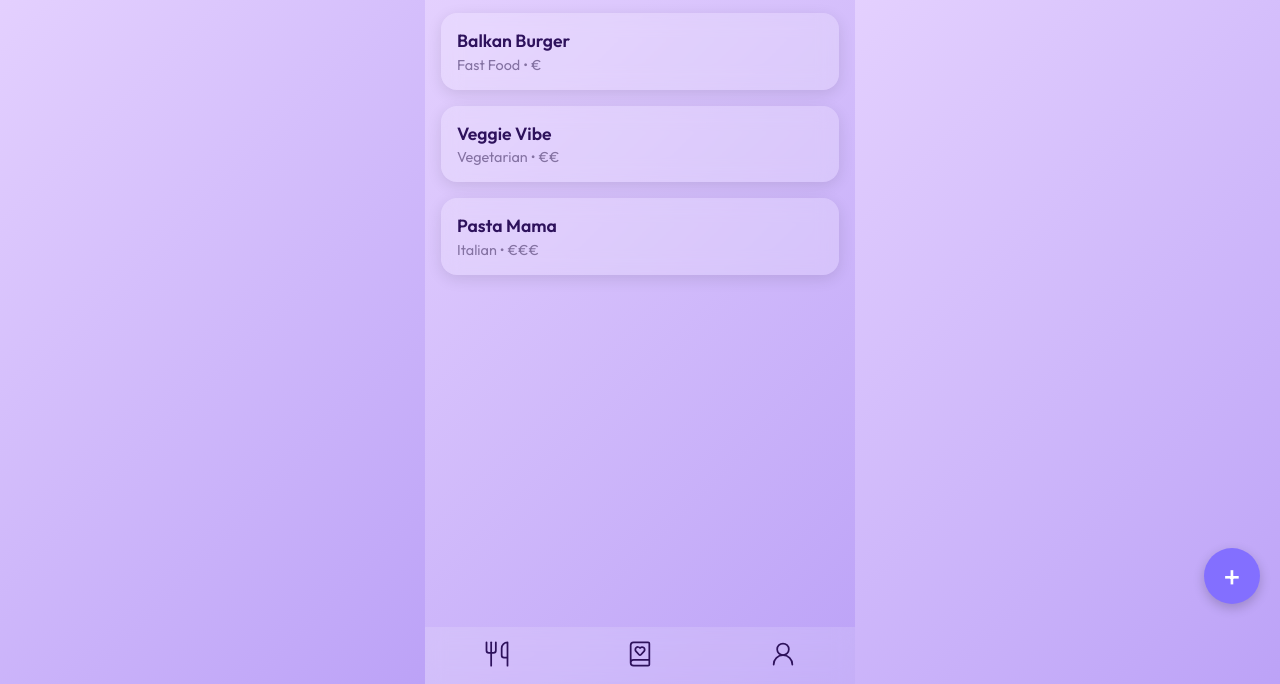
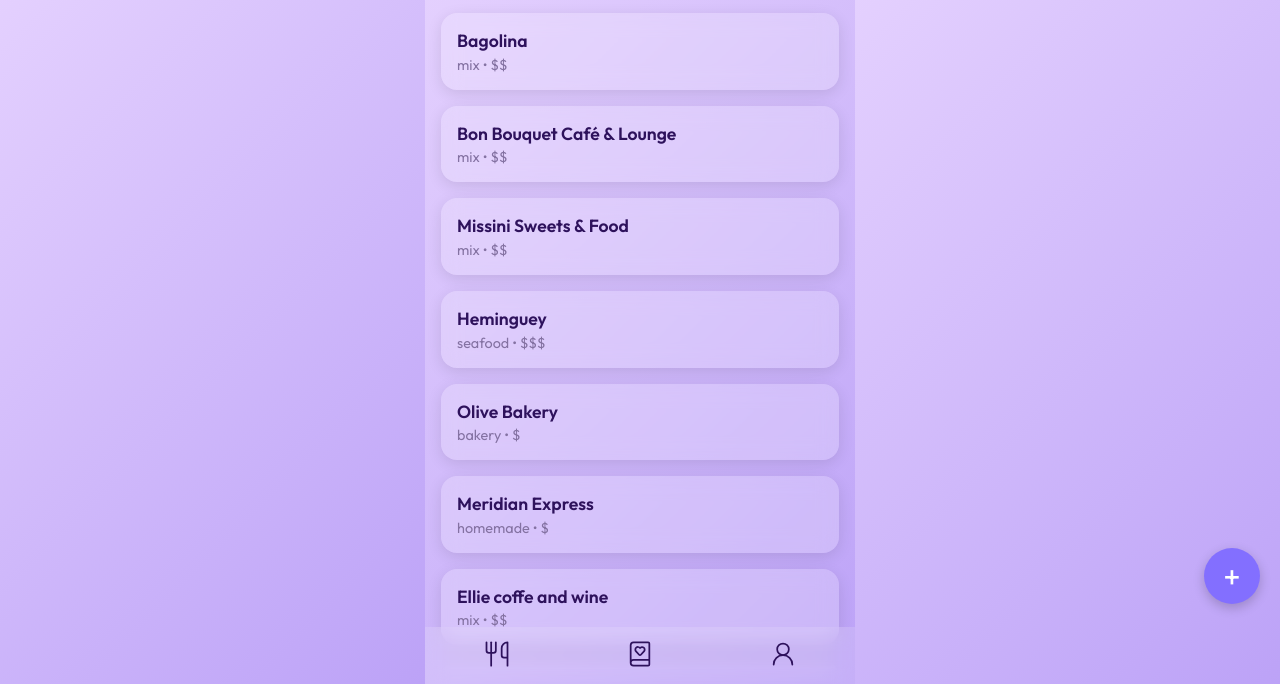
Before and after one commit to GresaNeziri/lunching, a plain HTML site: page index.html in a window 1280 px wide. Shown: the part 116-800 px from the top of the page. Drawn offline with Linux system fonts and the light colour scheme; a web font is replaced by a local one.

Commit message:
restaurnats

```diff
--- a/index.html
+++ b/index.html
@@ -179,10 +179,19 @@
 
   <script>
     const restaurants = [
-      { name: "Balkan Burger", category: "Fast Food", price: "€" },
-      { name: "Veggie Vibe", category: "Vegetarian", price: "€€" },
-      { name: "Pasta Mama", category: "Italian", price: "€€€" }
-    ];
+  { name: "Bagolina", category: "mix", price: "$$" },
+  { name: "Bon Bouquet Café & Lounge", category: "mix", price: "$$" },
+  { name: "Missini Sweets & Food", category: "mix", price: "$$" },
+  { name: "Heminguey", category: "seafood", price: "$$$" },
+  { name: "Olive Bakery", category: "bakery", price: "$" },
+  { name: "Meridian Express", category: "homemade", price: "$" },
+  { name: "Ellie coffe and wine", category: "mix", price: "$$" },
+  { name: "Extreme Pizza", category: "mix", price: "$" },
+  { name: "French Tacos", category: "tacos+", price: "$" },
+  { name: "Furra Lumi", category: "bakery", price: "$" },
+  // ...more rows...
+];
+
 
     function renderRestaurants() {
       const container = document.getElementById('restaurantList');
```
